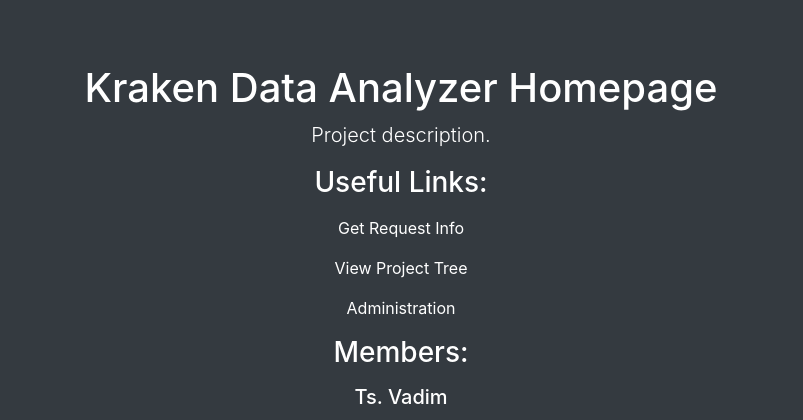
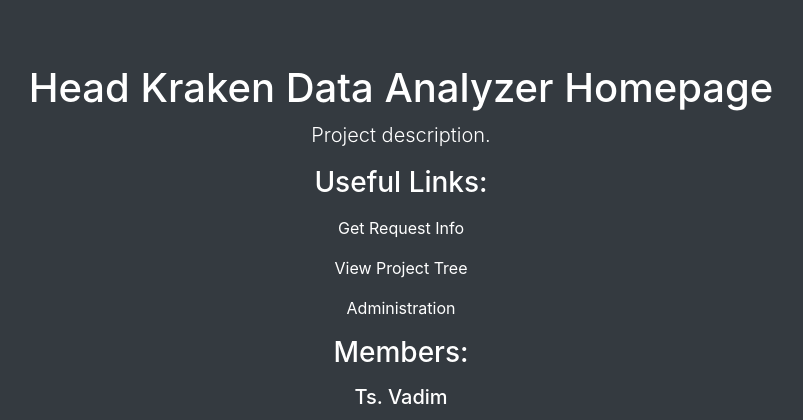
Before and after one commit to ts-vadim/sk-challenge-hehe, a Django app: page / in a window 1280 px wide. Shown: the top 420 px of the page, without its empty margins (239-1042 px from the left). Run offline with Django 3.2, Linux system fonts and the light colour scheme; data comes from the database, SQL or seed files in the repository; some libraries are stand-ins or nearby versions.

Commit message:
headlines changed

```diff
--- a/web-app/krakenDataAnalyzer/main/templates/base/base.html
+++ b/web-app/krakenDataAnalyzer/main/templates/base/base.html
@@ -3,7 +3,7 @@
 <head>
     <link rel="stylesheet" href="https://stackpath.bootstrapcdn.com/bootstrap/4.5.2/css/bootstrap.min.css">
 
-    <title>Kraken Data Analyzer :: {% block title %}{% endblock %}</title>
+    <title>Data Analyzer :: {% block title %}{% endblock %}</title>
 
     <style>
         body {
--- a/web-app/krakenDataAnalyzer/main/templates/main/home.html
+++ b/web-app/krakenDataAnalyzer/main/templates/main/home.html
@@ -8,7 +8,7 @@ Homepage
 
 {% block content %}
     <!-- Main Header -->
-    <h1>Kraken Data Analyzer Homepage</h1>
+    <h1>Head Kraken Data Analyzer Homepage</h1>
     <!-- Description -->
     <p class="lead">Project description.</p>
 
```
Also changed, not shown: web-app/preview.png.
